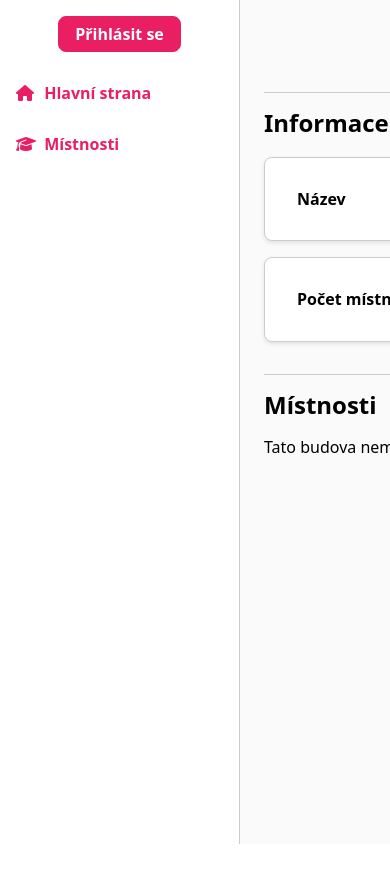
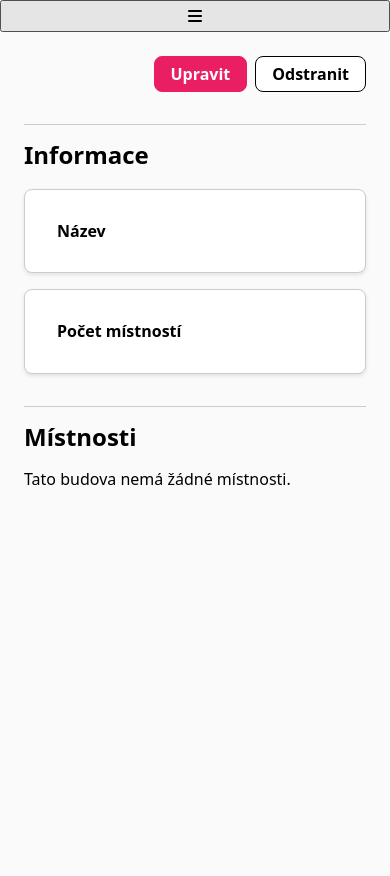
Before and after one commit to Thewest123/symfony-reservation-system, a Symfony app: template templates/buildings/detail.html.twig in a window 390 px wide; the page is wider, and only the part inside the window is pictured. Before the commit the page ends 844 px from the top of that part, so only its background shows below. Run offline with Twig, Linux system fonts and the light colour scheme; the template is opened without the code that fills it, so the values that code supplies are empty; some libraries are stand-ins or nearby versions.

Commit message:
Make menu togglable on small screens

```diff
--- /dev/null
+++ b/public/scripts/menu-toggle.js
@@ -0,0 +1,12 @@
+// Toggle menu on click
+function menuToggle() {
+    let menu = document.querySelector('#menu');
+    let toggleIcon = document.querySelector('#toggle-icon');
+
+    // Toggle class "menu-hidden"
+    menu.classList.toggle('menu-hidden');
+
+    // Toggle icon
+    toggleIcon.classList.toggle('fa-bars');
+    toggleIcon.classList.toggle('fa-times');
+}
--- a/public/styles/_general.scss
+++ b/public/styles/_general.scss
@@ -2,6 +2,13 @@ body {
     display: grid;
     grid-template-columns: 15rem 1fr;
     min-height: 100vh;
+}
+
+// Hide menu on small screens
+@media (max-width: $breakpoint-sm) {
+    body {
+        grid-template-columns: 1fr;
+    }
 }
 
 // Empty page (login, register, etc)
@@ -21,6 +28,7 @@ body {
 .content {
     padding: 1.5rem;
     background-color: $color-background;
+    min-height: 100vh;
 
     h1 {
         margin: 0;
--- a/public/styles/_variables.scss
+++ b/public/styles/_variables.scss
@@ -61,3 +61,11 @@ $size-6xl: 3.75rem;
 $size-7xl: 4.5rem;
 $size-8xl: 6rem;
 $size-9xl: 8rem;
+
+// Breakpoints
+$breakpoint-xs: 0;
+$breakpoint-sm: 640px;
+$breakpoint-md: 768px;
+$breakpoint-lg: 1024px;
+$breakpoint-xl: 1280px;
+$breakpoint-2xl: 1536px;
--- a/public/styles/components/_definition-list.scss
+++ b/public/styles/components/_definition-list.scss
@@ -31,3 +31,10 @@ dd {
     margin: 0;
     padding: 0;
 }
+
+// Dont set min width on mobile
+@media (max-width: $breakpoint-sm) {
+    dl {
+        grid-template-columns: 1fr;
+    }
+}
--- a/public/styles/components/_menu.scss
+++ b/public/styles/components/_menu.scss
@@ -7,7 +7,7 @@
 
     // Navigation
     nav {
-         ul {
+        ul {
             list-style-type: none;
             padding: 0;
             margin: 0;
@@ -91,3 +91,26 @@
         }
     }
 }
+
+.menu-toggle {
+    display: none;
+    top: 1rem;
+    right: 1rem;
+    width: 100vw;
+    height: 2rem;
+}
+
+.menu-hidden {
+    display: flex;
+}
+
+// Hide menu on small screens
+@media (max-width: $breakpoint-sm) {
+    .menu-hidden {
+        display: none;
+    }
+
+    .menu-toggle {
+        display: block;
+    }
+}
--- a/public/styles/components/_rooms.scss
+++ b/public/styles/components/_rooms.scss
@@ -3,7 +3,7 @@
     grid-template-columns: repeat(auto-fill, minmax(25rem, 1fr));
     gap: 1rem;
 
-        &__card {
+    &__card {
         padding: 2rem;
         padding-bottom: 1rem;
         border: 1px solid $color-border;
@@ -38,3 +38,10 @@
         }
     }
 }
+
+// Dont set min width on mobile
+@media (max-width: $breakpoint-sm) {
+    .rooms {
+        grid-template-columns: 1fr;
+    }
+}
--- a/public/styles/main.css
+++ b/public/styles/main.css
@@ -5,6 +5,9 @@ body {
   grid-template-columns: 15rem 1fr;
   min-height: 100vh; }
 
+@media (max-width: 640px) {
+  body {
+    grid-template-columns: 1fr; } }
 .empty {
   display: flex;
   align-items: center;
@@ -17,7 +20,8 @@ body {
 
 .content {
   padding: 1.5rem;
-  background-color: #fafafa; }
+  background-color: #fafafa;
+  min-height: 100vh; }
   .content h1 {
     margin: 0; }
 
@@ -166,6 +170,22 @@ input[type=submit]:hover {
     .menu__logout:hover {
       background-color: #f5f5f5; }
 
+.menu-toggle {
+  display: none;
+  top: 1rem;
+  right: 1rem;
+  width: 100vw;
+  height: 2rem; }
+
+.menu-hidden {
+  display: flex; }
+
+@media (max-width: 640px) {
+  .menu-hidden {
+    display: none; }
+
+  .menu-toggle {
+    display: block; } }
 .login-form__title {
   text-align: center;
   font-weight: bold;
@@ -228,6 +248,9 @@ input[type=submit]:hover {
     .rooms__card:hover {
       background-color: #fafafa; }
 
+@media (max-width: 640px) {
+  .rooms {
+    grid-template-columns: 1fr; } }
 .page-header {
   display: flex;
   flex-direction: row;
@@ -305,4 +328,8 @@ dd {
   margin: 0;
   padding: 0; }
 
+@media (max-width: 640px) {
+  dl {
+    grid-template-columns: 1fr; } }
+
 /*# sourceMappingURL=main.css.map */
--- a/templates/base.html.twig
+++ b/templates/base.html.twig
@@ -15,8 +15,13 @@
 </head>
 <body>
 
+<!-- Mobile menu toggle button -->
+<button class="menu-toggle" onclick="menuToggle()">
+    <i class="fa-solid fa-bars" id="toggle-icon"></i>
+</button>
+
 <!-- Aside navigation -->
-<aside class="menu">
+<aside class="menu menu-hidden" id="menu">
 
     <!-- User info -->
     <div class="menu-user">
@@ -81,6 +86,7 @@
 
 {% block javascripts %}
 {% endblock %}
+<script src="{{ asset('scripts/menu-toggle.js') }}"></script>
 
 </body>
 </html>
```
Also changed, not shown: 1 other file.
